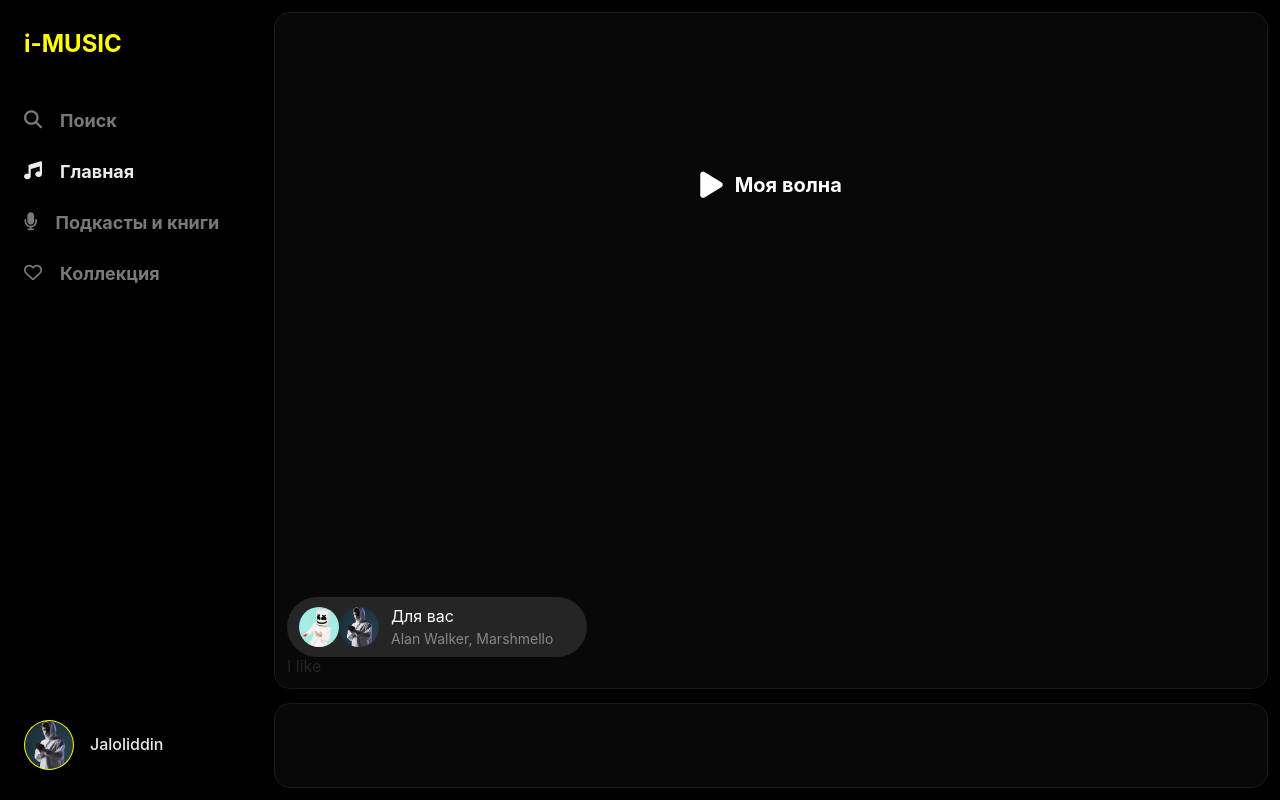
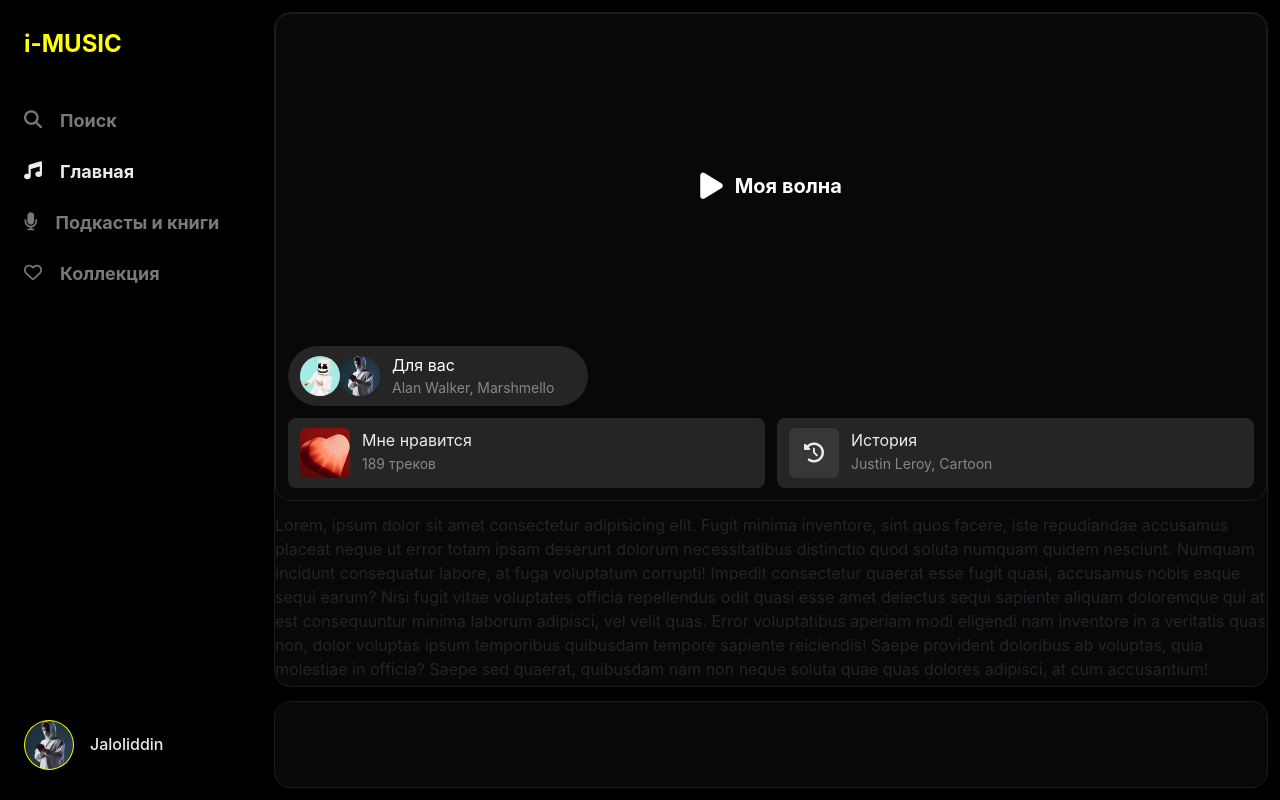
Before and after one commit to JaJu111/yandex-music, a Vue app: page / in a window 1280 px wide. Built offline with nearby package versions, Linux system fonts and the light colour scheme.

Commit message:
fixed home page

```diff
--- a/src/components/HomeComponent.vue
+++ b/src/components/HomeComponent.vue
@@ -80,7 +80,7 @@ export default class HomeComponent extends Vue {}
     display: none
     position: fixed
     width: 100%
-    height: 110px
+    height: 120px
     bottom: 0
     left: 0
     backdrop-filter: blur(20px)
@@ -91,7 +91,7 @@ export default class HomeComponent extends Vue {}
     display: none
     position: fixed
     width: 100%
-    height: 110px
+    height: 120px
     bottom: 0
     left: 0
     background-color: #1a1a1a
@@ -208,7 +208,7 @@ export default class HomeComponent extends Vue {}
         top: 0
         width: 68px
         align-items: center
-        padding: 30px 0 132px 0
+        padding: 30px 0 152px 0
 
         &__box
             .logo
@@ -225,6 +225,9 @@ export default class HomeComponent extends Vue {}
                 display: none
 
     .aside-right
+        border: none
+        background-color: #000
+
         &__bottom
             display: none
 
--- a/src/components/HomePage.vue
+++ b/src/components/HomePage.vue
@@ -1,6 +1,7 @@
 <template>
     <div>
-        <div class="home-page" :style="{ backgroundColor: currentColor }">
+        <div class="home-page">
+            <div class="home-content" :style="{ backgroundColor: currentColor }">
                 <div class="play-box">
                     <div @click="getPlaying">
                         <i v-if="!isPlaying" class="fa-solid fa-play"></i>
@@ -27,10 +28,33 @@
                         </div>
                     </div>
 
+                    <div class="info-box__bottom">
                         <div class="i-like-box">
-                    <h1>I like</h1>
+                            <div class="img-box">
+                                <img src="../assets/i-like.jpg">
+                            </div>
+
+                            <div class="img-info-box">
+                                <h1>Мне нравится</h1>
+                                <span>189 треков</span>
                             </div>
                         </div>
+
+                        <div class="i-like-box">
+                            <div class="img-box">
+                                <i class="fa-solid fa-clock-rotate-left"></i>
+                            </div>
+
+                            <div class="img-info-box">
+                                <h1>История</h1>
+                                <span>Justin Leroy, Cartoon</span>
+                            </div>
+                        </div>
+                    </div>
+                </div>
+            </div>
+
+            <p>Lorem, ipsum dolor sit amet consectetur adipisicing elit. Fugit minima inventore, sint quos facere, iste repudiandae accusamus placeat neque ut error totam ipsam deserunt dolorum necessitatibus distinctio quod soluta numquam quidem nesciunt. Numquam incidunt consequatur labore, at fuga voluptatum corrupti! Impedit consectetur quaerat esse fugit quasi, accusamus nobis eaque sequi earum? Nisi fugit vitae voluptates officia repellendus odit quasi esse amet delectus sequi sapiente aliquam doloremque qui at est consequuntur minima laborum adipisci, vel velit quas. Error voluptatibus aperiam modi eligendi nam inventore in a veritatis quas non, dolor voluptas ipsum temporibus quibusdam tempore sapiente reiciendis! Saepe provident doloribus ab voluptas, quia molestiae in officia? Saepe sed quaerat, quibusdam nam non neque soluta quae quas dolores adipisci, at cum accusantium!</p>
         </div>
     </div>
 </template>
@@ -74,12 +98,15 @@ export default class HomePage extends Vue {
 .home-page
     display: flex
     flex-direction: column
-    justify-content: space-between
-    height: calc(100vh - 125px)
-    // height: calc(100vh - 26px)
+    height: calc(100vh - 144px)
+    border-radius: 16px
+
+.home-content
     padding: 12px
     border-radius: 16px
     transition: all .2s
+    border: 1px solid #1c1c1c
+    margin-bottom: 12px
 
 .play-box
     display: flex
@@ -87,7 +114,6 @@ export default class HomePage extends Vue {
     align-items: center
     width: 100%
     height: 320px
-    // background: red
     border-radius: 8px
 
     div
@@ -114,6 +140,7 @@ export default class HomePage extends Vue {
     padding: 6px 12px
     cursor: pointer
     transition: all .2s
+    margin-bottom: 12px
 
     h1
         color: #fff
@@ -142,11 +169,61 @@ export default class HomePage extends Vue {
 .for-you-box:hover
     background-color: #2f2f2f
 
+.info-box__bottom
+    display: grid
+    grid-template-columns: repeat(auto-fit, minmax(250px, 1fr))
+    grid-gap: 12px
+
+.i-like-box
+    display: flex
+    align-items: center
+    padding: 0 12px
+    gap: 12px
+    height: 70px
+    background-color: #252525
+    border-radius: 8px
+
+.img-box
+    display: flex
+    justify-content: center
+    align-items: center
+    width: 50px
+    height: 50px
+    border-radius: 6px
+    background-color: #373737
+
+    i
+        color: #ebebeb
+        font-size: 20px
+
+    img
+        border-radius: 6px
+
+.img-info-box
+    h1
+        color: #ebebeb
+
+    span
+        font-size: 14px
+        color: #878787
 
 
 @media (max-width: 768px)
+    .img-info-box
+        span
+            font-size: 12px
+
     .home-page
-        height: calc(100vh - 26px)
+        overflow-y: scroll
+
+    .play-box
+        height: 272px
+
+    .home-content
+        padding: 12px
+        border-radius: 16px
+        transition: all .2s
+        border: 1px solid #1c1c1c
 
 
 @media (max-width: 430px)
```
Also changed, not shown: src/assets/i-like.jpg (added). Lines whose indentation alone changed are shown as unchanged.
